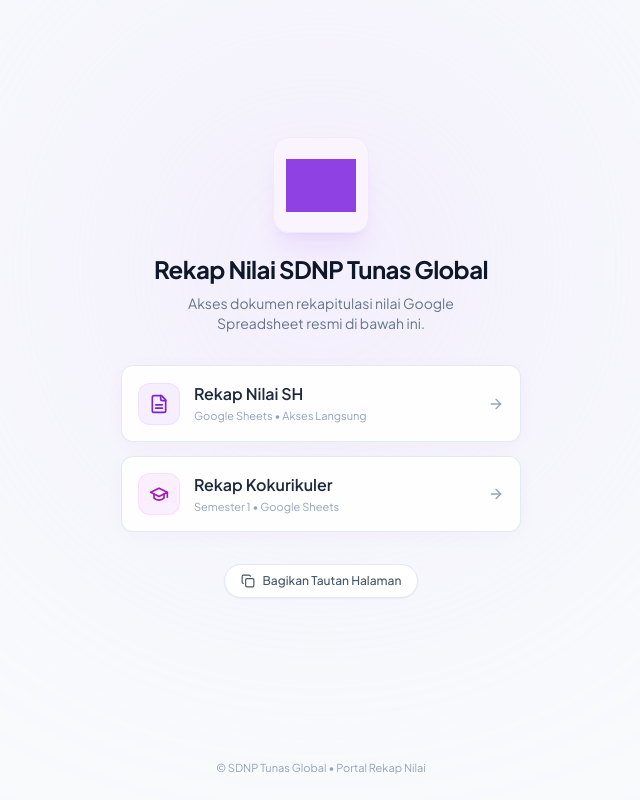
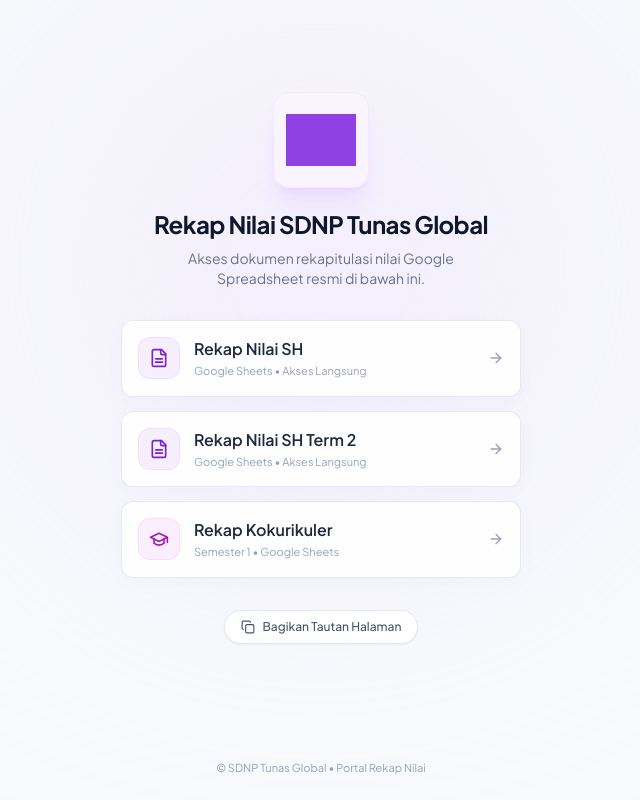
Before and after one commit to alankoesumah/Rekap_Nilai, a plain HTML site: page index.html in a window 1280 px wide. Shown: the whole page, without its empty margins (319-959 px from the left). Drawn offline with nearby package versions, Linux system fonts and the light colour scheme; grey boxes are pictures that could not be loaded.

Commit message:
Update index.html

```diff
--- a/index.html
+++ b/index.html
@@ -121,6 +121,39 @@
         </div>
       </a>
 
+<!-- Link 1-2: Rekap Nilai SH 2 -->
+      <a
+        href="https://docs.google.com/spreadsheets/d/1nxMCip4_NDSv_AZoWTb1N8DLwdNbxVn9/edit?usp=sharing&ouid=113215163482902713136&rtpof=true&sd=true"
+        target="_blank"
+        rel="noopener noreferrer"
+        class="animate-fade-in delay-1 opacity-0 group minimal-card relative flex items-center justify-between p-4 sm:p-4.5 rounded-xl active:scale-[0.98]"
+      >
+        <div class="flex items-center space-x-3.5">
+          <div class="p-2.5 rounded-xl bg-purple-100/70 text-purple-700 border border-purple-200/60 group-hover:bg-purple-600 group-hover:text-white transition-colors duration-300">
+            <svg xmlns="http://www.w3.org/2000/svg" class="w-5 h-5" viewBox="0 0 24 24" fill="none" stroke="currentColor" stroke-width="2" stroke-linecap="round" stroke-linejoin="round">
+              <path d="M15 2H6a2 2 0 0 0-2 2v16a2 2 0 0 0 2 2h12a2 2 0 0 0 2-2V7Z"/>
+              <path d="M14 2v4a2 2 0 0 0 2 2h4"/>
+              <path d="M8 13h8"/>
+              <path d="M8 17h8"/>
+            </svg>
+          </div>
+          <div>
+            <h2 class="font-semibold text-sm sm:text-base text-slate-800 group-hover:text-purple-700 transition-colors">
+              Rekap Nilai SH Term 2
+            </h2>
+            <p class="text-[11px] text-slate-400 mt-0.5">Google Sheets • Akses Langsung</p>
+          </div>
+        </div>
+
+        <div class="text-slate-400 group-hover:text-purple-600 group-hover:translate-x-1 transition-all duration-300">
+          <svg xmlns="http://www.w3.org/2000/svg" class="w-4 h-4" viewBox="0 0 24 24" fill="none" stroke="currentColor" stroke-width="2" stroke-linecap="round" stroke-linejoin="round">
+            <path d="M5 12h14"/>
+            <path d="m12 5 7 7-7 7"/>
+          </svg>
+        </div>
+      </a>
+
+
       <!-- Link 2: Rekap Nilai Kokurikuler Semester 1 -->
       <a
         href="https://docs.google.com/spreadsheets/d/17rgC2awXqzJjfsssM-Bv8BxVST49_cm_/edit?usp=drivesdk&ouid=112508512639491852927&rtpof=true&sd=true"
```
